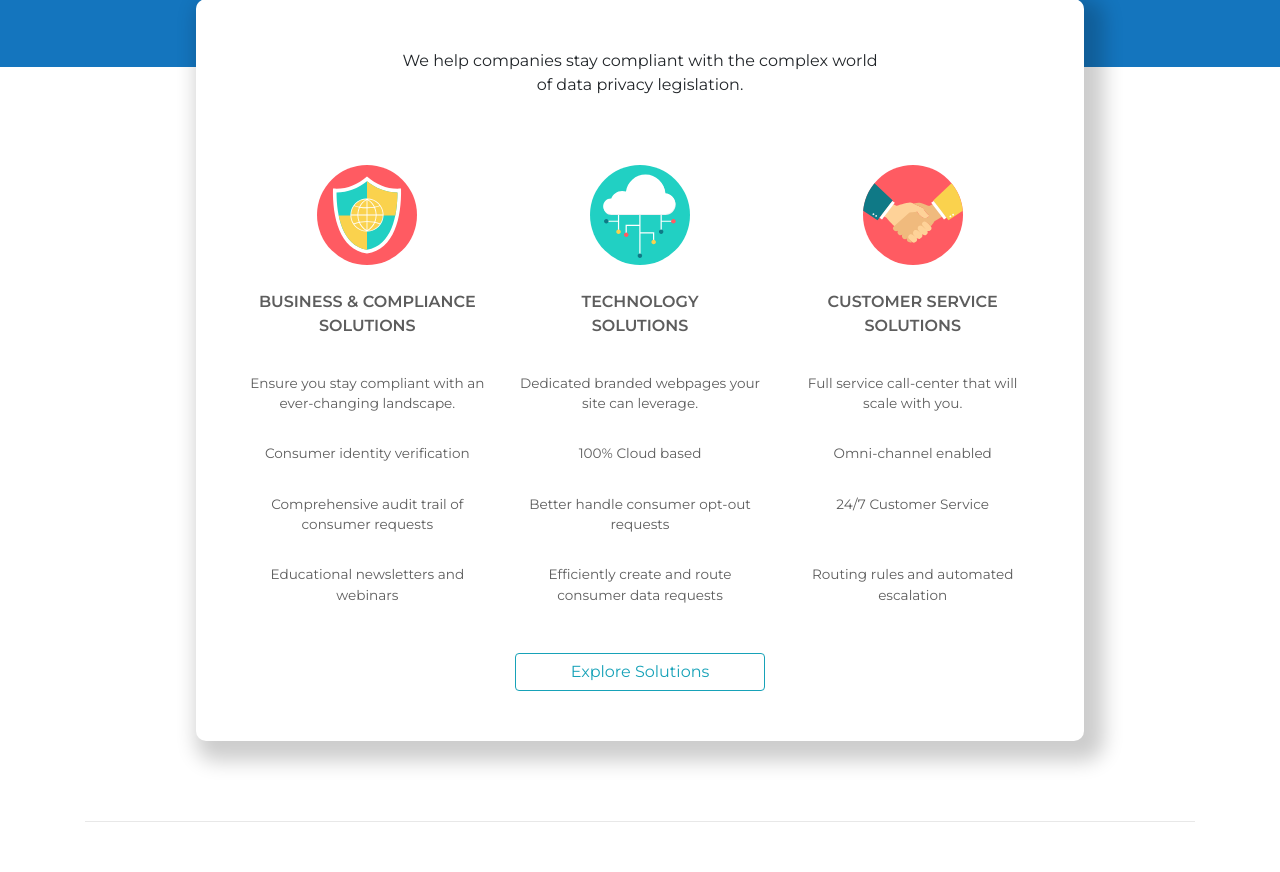
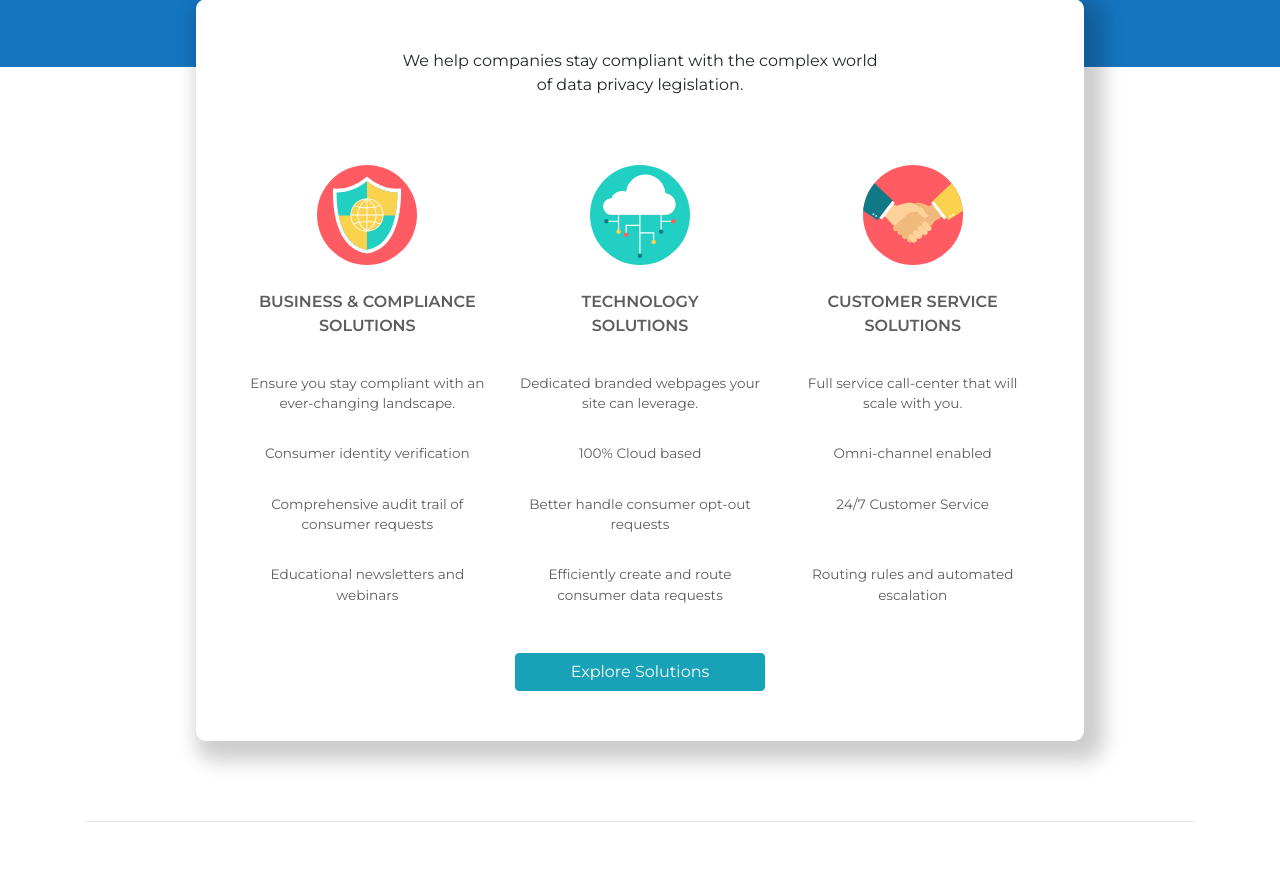
Before and after one commit to Aarongramlich/braveheartWebsite, a Django app: page / in a window 1280 px wide. Shown: the part 504-1376 px from the top of the page. Run offline with Django 3.2, Linux system fonts and the light colour scheme; some libraries are stand-ins or nearby versions.

Commit message:
changed explore solutions home page button

```diff
--- a/website_app/templates/website_app/index.html
+++ b/website_app/templates/website_app/index.html
@@ -99,7 +99,7 @@
 		</div>
 		<div class="row">
 			<div class="col-sm pt-3" style="font-size: .9em;">
-				<a href="{% url 'website_app:products_detail' %}"><button type="button" class="btn btn-outline-info">Explore Solutions</button></a>
+				<a href="{% url 'website_app:products_detail' %}"><button type="button" class="btn btn-info">Explore Solutions</button></a>
 			</div>
 		</div>
 		<!-- <div class="row">
```
